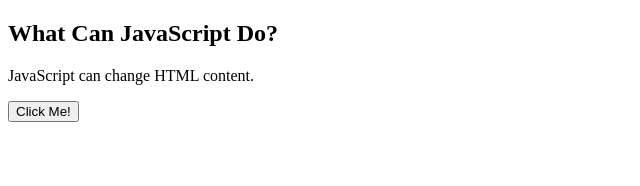
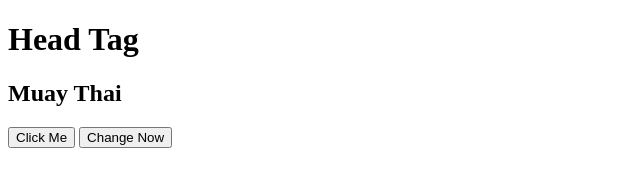
Before and after one commit to VathanakSol/Example-Repo, a plain HTML site: page index.html in a window 1280 px wide. Shown: the whole page, without its empty margins (0-640 px from the left). Drawn offline with Linux system fonts and the light colour scheme.

Commit message:
Initial commit

```diff
--- a/index.html
+++ b/index.html
@@ -4,12 +4,12 @@
     <meta charset="UTF-8">
     <meta http-equiv="X-UA-Compatible" content="IE=edge">
     <meta name="viewport" content="width=device-width, initial-scale=1.0">
-    <title>Document</title>
-
+    <title>Website</title>
 </head>
 <body>
-    <h2>What Can JavaScript Do?</h2>
-    <p id="demo">JavaScript can change HTML content.</p>
-    <button type="button" onclick="document.getElementById('demo').innerHTML='Hello JavaScript!'">Click Me!</button>
+    <h1 id="header">Head Tag</h1>
+    <h2 id="header2">Muay Thai</h2>
+    <button type="button" onclick="document.getElementById('header').innerHTML = 'JavaScript Changed'">Click Me</button>
+    <button type="button" onclick="document.getElementById('header2').innerHTML = 'Kun Khmer'">Change Now</button>
 </body>
 </html>
```
